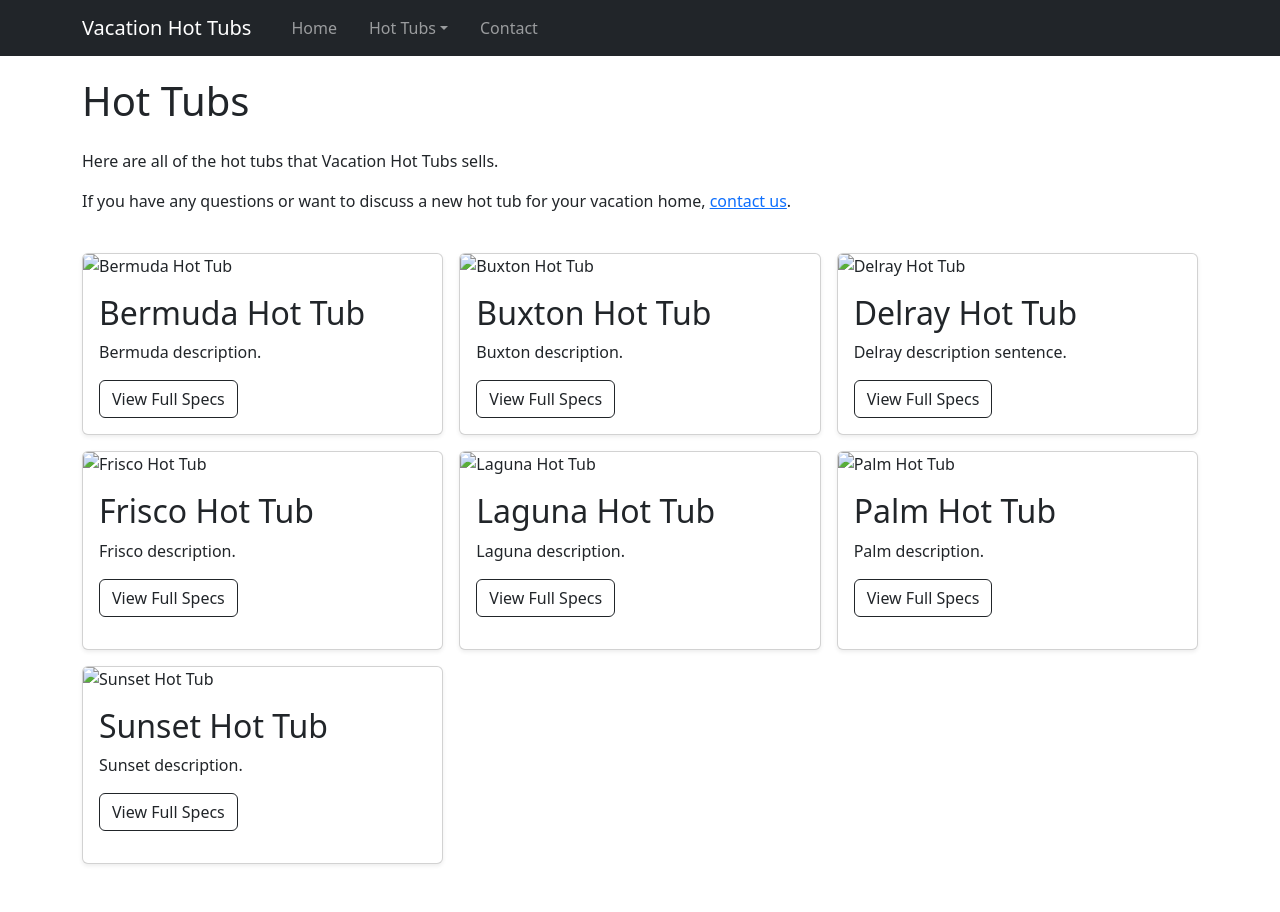
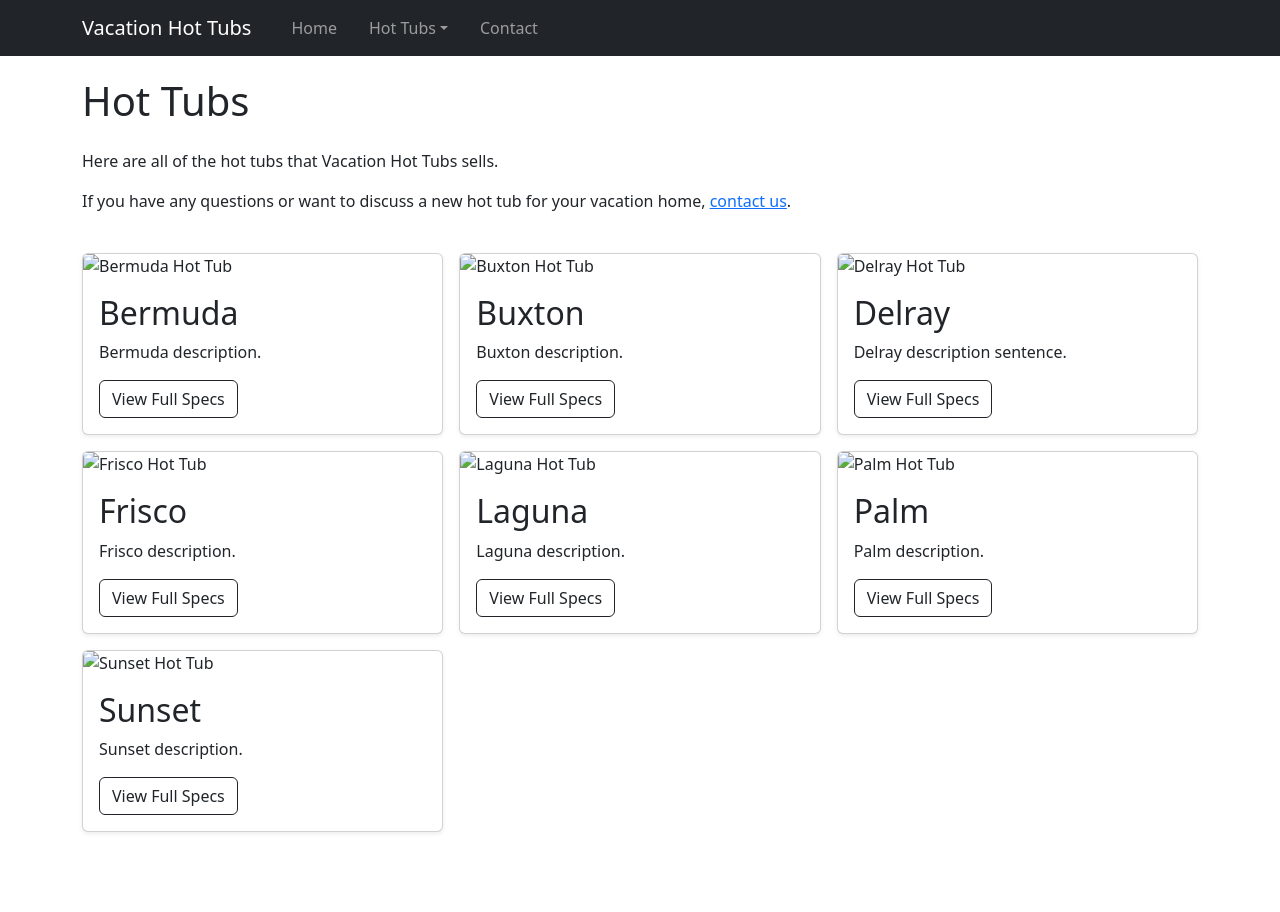
Before and after one commit to vacationhottubs/vacationhottubs.github.io, a Jekyll site: the page built from hot-tubs/index.html, in a window 1280 px wide. Built offline with Jekyll 4.4.1, drawn with Linux system fonts in a browser that asks for light colours.

Commit message:
Update index.html

```diff
--- a/hot-tubs/index.html
+++ b/hot-tubs/index.html
@@ -14,9 +14,11 @@ excerpt: The full collection of hot tubs that Vacation Hot Tubs sells.
             <div class="card h-100 overflow-hidden shadow-sm">
               <img alt="Bermuda Hot Tub" class="card-img-top align-self-center" src="">
               <div class="card-body">
-                <h2 class="fw-light card-text">Bermuda Hot Tub</h2>
+                <h2 class="fw-light card-text">Bermuda</h2>
                 <p>Bermuda description.</p>
-                <div class="btn-group"><a class="btn btn-outline-dark" href="bermuda/" role="button">View Full Specs</a></div>
+                <div class="btn-group">
+                  <a class="btn btn-outline-dark" href="bermuda/" role="button">View Full Specs</a>
+                </div>
               </div>
             </div>
           </div>
@@ -24,9 +26,11 @@ excerpt: The full collection of hot tubs that Vacation Hot Tubs sells.
             <div class="card h-100 overflow-hidden shadow-sm">
               <img alt="Buxton Hot Tub" class="card-img-top align-self-center" src="">
               <div class="card-body">
-                <h2 class="fw-light card-text">Buxton Hot Tub</h2>
+                <h2 class="fw-light card-text">Buxton</h2>
                 <p>Buxton description.</p>
-                <div class="btn-group"><a class="btn btn-outline-dark" href="buxton/" role="button">View Full Specs</a></div>
+                <div class="btn-group">
+                  <a class="btn btn-outline-dark" href="buxton/" role="button">View Full Specs</a>
+                </div>
               </div>
             </div>
           </div>
@@ -34,9 +38,11 @@ excerpt: The full collection of hot tubs that Vacation Hot Tubs sells.
             <div class="card h-100 overflow-hidden shadow-sm">
               <img alt="Delray Hot Tub" class="card-img-top align-self-center" src="">
               <div class="card-body">
-                <h2 class="fw-light card-text">Delray Hot Tub</h2>
+                <h2 class="fw-light card-text">Delray</h2>
                 <p>Delray description sentence.</p>
-                <div class="btn-group"><a class="btn btn-outline-dark" href="delray/" role="button">View Full Specs</a></div>
+                <div class="btn-group">
+                  <a class="btn btn-outline-dark" href="delray/" role="button">View Full Specs</a>
+                </div>
               </div>
             </div>
           </div>
@@ -44,9 +50,11 @@ excerpt: The full collection of hot tubs that Vacation Hot Tubs sells.
             <div class="card h-100 overflow-hidden shadow-sm">
               <img alt="Frisco Hot Tub" class="card-img-top align-self-center" src="">
               <div class="card-body">
-                <h2 class="fw-light card-text">Frisco Hot Tub</h2>
+                <h2 class="fw-light card-text">Frisco</h2>
                 <p>Frisco description.</p>
-                <p><a class="btn btn-outline-dark" href="frisco/" role="button">View Full Specs</a></p>
+                <div class="btn-group">
+                  <a class="btn btn-outline-dark" href="frisco/" role="button">View Full Specs</a>
+                </div>
               </div>
             </div>
           </div>
@@ -54,9 +62,11 @@ excerpt: The full collection of hot tubs that Vacation Hot Tubs sells.
             <div class="card h-100 overflow-hidden shadow-sm">
               <img alt="Laguna Hot Tub" class="card-img-top align-self-center" src="">
               <div class="card-body">
-                <h2 class="fw-light card-text">Laguna Hot Tub</h2>
+                <h2 class="fw-light card-text">Laguna</h2>
                 <p>Laguna description.</p>
-                <p><a class="btn btn-outline-dark" href="laguna/" role="button">View Full Specs</a></p>
+                <div class="btn-group">
+                  <a class="btn btn-outline-dark" href="laguna/" role="button">View Full Specs</a>
+                </div>
               </div>
             </div>
           </div>
@@ -64,9 +74,11 @@ excerpt: The full collection of hot tubs that Vacation Hot Tubs sells.
             <div class="card h-100 overflow-hidden shadow-sm">
               <img alt="Palm Hot Tub" class="card-img-top align-self-center" src="">
               <div class="card-body">
-                <h2 class="fw-light card-text">Palm Hot Tub</h2>
+                <h2 class="fw-light card-text">Palm</h2>
                 <p>Palm description.</p>
-                <p><a class="btn btn-outline-dark" href="palm/" role="button">View Full Specs</a></p>
+                <div class="btn-group">
+                  <a class="btn btn-outline-dark" href="palm/" role="button">View Full Specs</a>
+                </div>
               </div>
             </div>
           </div>
@@ -74,9 +86,11 @@ excerpt: The full collection of hot tubs that Vacation Hot Tubs sells.
             <div class="card h-100 overflow-hidden shadow-sm">
               <img alt="Sunset Hot Tub" class="card-img-top align-self-center" src="">
               <div class="card-body">
-                <h2 class="fw-light card-text">Sunset Hot Tub</h2>
+                <h2 class="fw-light card-text">Sunset</h2>
                 <p>Sunset description.</p>
-                <p><a class="btn btn-outline-dark" href="sunset/" role="button">View Full Specs</a></p>
+                <div class="btn-group">
+                  <a class="btn btn-outline-dark" href="sunset/" role="button">View Full Specs</a>
+                </div>
               </div>
             </div>
           </div>
```
